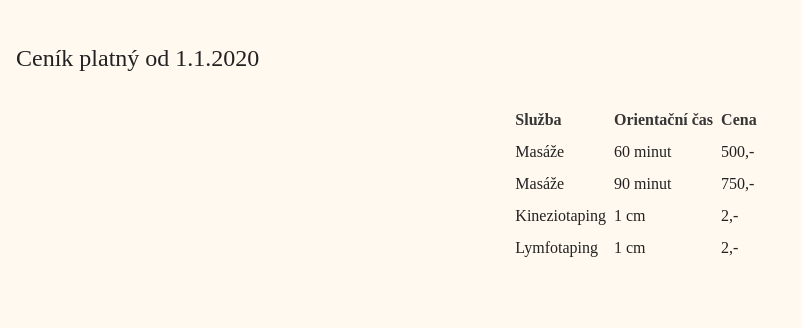
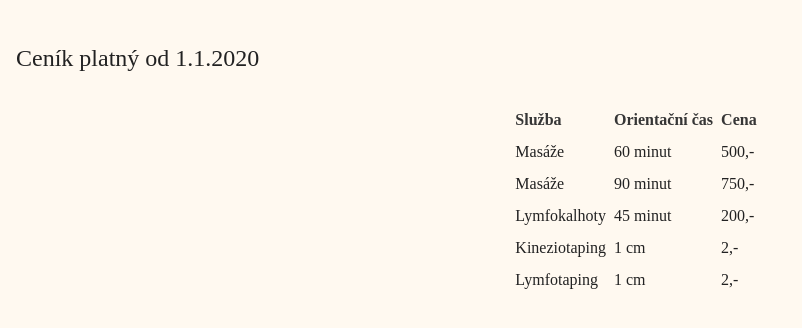
Before and after one commit to AkLato/masazevracov, a plain HTML site: page cenik.html in a window 1280 px wide. Shown: the whole page, without its empty margins (0-802 px from the left). Drawn offline with nearby package versions, Linux system fonts and the light colour scheme.

Commit message:
Add files via upload

```diff
--- a/cenik.html
+++ b/cenik.html
@@ -34,6 +34,11 @@
           <td>750,-</td>
         </tr>
         <tr>
+          <td>Lymfokalhoty</td>
+          <td>45 minut</td>
+          <td>200,-</td>
+        </tr>
+        <tr>
           <td>Kineziotaping</td>
           <td>1 cm</td>
           <td>2,-</td>
```
